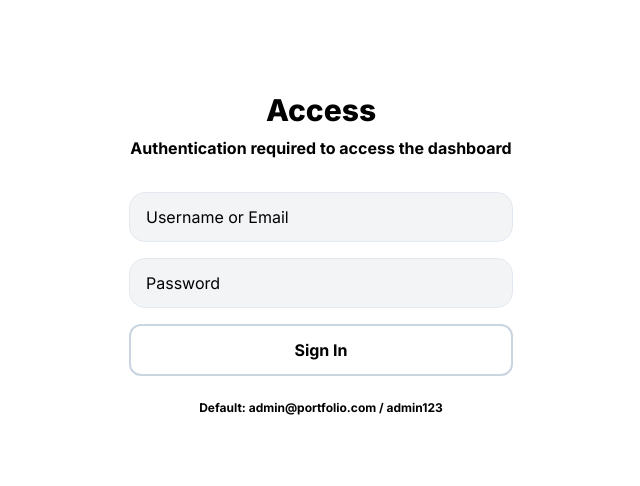
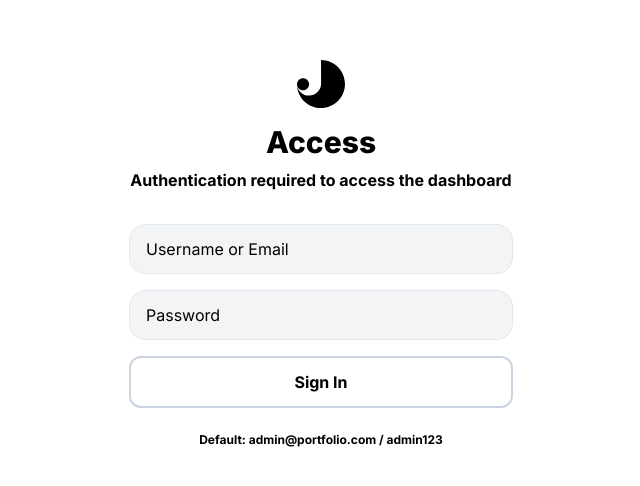
Before and after one commit to JULIOSIRINGORINGO/Next, a Next.js app: page /login in a window 1280 px wide. Shown: the part 146-632 px from the top of the page, without its empty margins (319-959 px from the left). Built offline with nearby package versions, Linux system fonts and the light colour scheme; a web font is replaced by a local one.

Commit message:
feat: use icon.svg as favicon and logo in login + dashboard

```diff
--- a/src/app/dashboard/DashboardShell.tsx
+++ b/src/app/dashboard/DashboardShell.tsx
@@ -164,9 +164,7 @@ export default function DashboardShell({
       >
         {/* Logo */}
         <div className="flex h-16 items-center gap-3 px-5 border-b border-slate-800 shrink-0">
-          <div className="flex h-8 w-8 items-center justify-center rounded-lg bg-[var(--accent)]">
-            <span className="text-sm font-bold text-white">P</span>
-          </div>
+          <img src="/icon.svg" alt="Logo" className="h-8 w-8 object-contain" />
           <div className="flex-1 min-w-0">
             <span className="text-sm font-semibold text-white">Portfolio</span>
             <span className="block text-[11px] text-slate-400">{t('admin.panel_title')}</span>
--- a/src/app/layout.tsx
+++ b/src/app/layout.tsx
@@ -75,9 +75,8 @@ export default function RootLayout({
             __html: `(function(){try{var t=localStorage.getItem('theme');if(t==='light'){document.documentElement.classList.remove('dark')}else{document.documentElement.classList.add('dark')}}catch(e){document.documentElement.classList.add('dark')}})()`,
           }}
         />
-        <link rel="icon" href="/favicon.ico" sizes="any" />
-        <link rel="icon" href="/icon.svg" type="image/svg+xml" />
-        <link rel="apple-touch-icon" href="/apple-touch-icon.png" />
+        <link rel="icon" href="/icon.svg" type="image/svg+xml" sizes="any" />
+        <link rel="apple-touch-icon" href="/icon.svg" />
         <link rel="manifest" href="/manifest.json" />
       </head>
       <body className={`${inter.className} antialiased`}>
--- a/src/app/login/page.tsx
+++ b/src/app/login/page.tsx
@@ -51,6 +51,7 @@ function LoginFormInner() {
     <div className="w-full max-w-md">
       <div className="glass-card p-8">
         <div className="text-center mb-8">
+          <img src="/icon.svg" alt="Logo" className="w-12 h-12 mx-auto mb-4 object-contain" />
           <h1 className="text-3xl font-extrabold text-black dark:text-white">Access</h1>
           <p className="text-black dark:text-white mt-2 font-bold">Authentication required to access the dashboard</p>
         </div>
--- a/src/components/LoginModal.tsx
+++ b/src/components/LoginModal.tsx
@@ -73,10 +73,10 @@ const LoginModal: React.FC<LoginModalProps> = ({ isOpen, onClose }) => {
                             <X className="w-4 h-4" />
                         </button>
 
-                        {/* Top Icon (Favicon) */}
+                        {/* Top Icon */}
                         <div className="w-12 h-12 flex items-center justify-center mx-auto mb-6">
                             <img
-                                src="/favicon.ico"
+                                src="/icon.svg"
                                 alt="Logo"
                                 className="w-full h-full object-contain"
                             />
```
Also changed, not shown: public/icon.svg (added).
